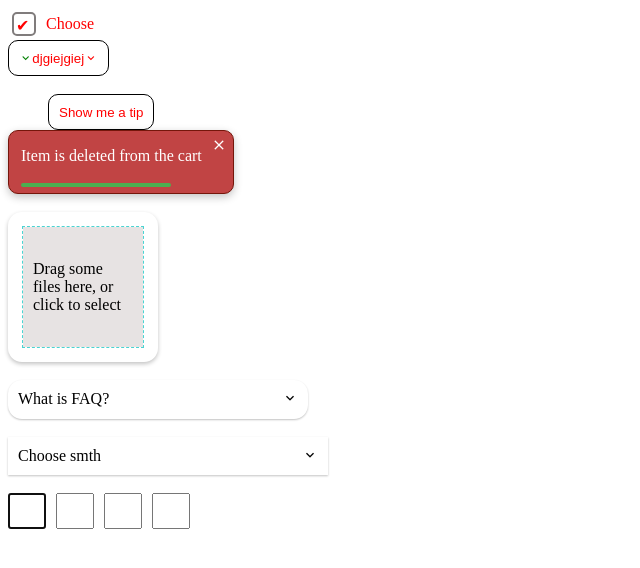
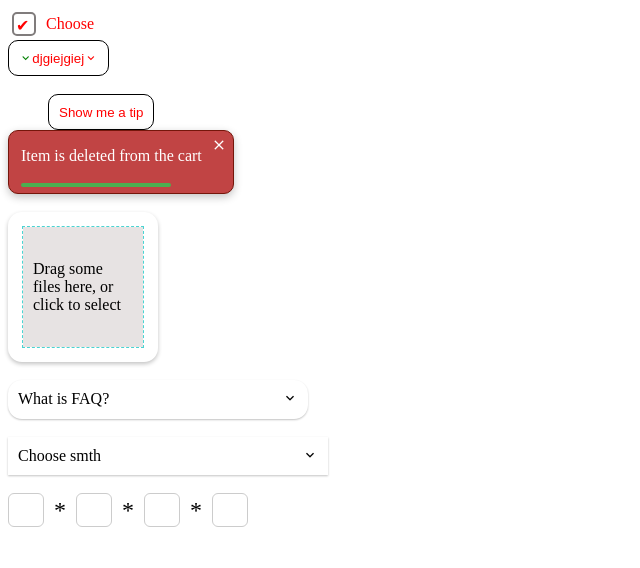
Before and after one commit to pltnv/Iana-ui, a Vue app: page / in a window 1280 px wide. Shown: the top 568 px of the page, without its empty margins (0-640 px from the left). Built offline with nearby package versions, Linux system fonts and the light colour scheme.

Commit message:
feat: i-code(otp) divider adds & fixes

```diff
--- a/src/App.vue
+++ b/src/App.vue
@@ -53,7 +53,7 @@
     <br />
     <i-select v-model="selectedItem" :items="selectItems" label="Choose smth" />
     <br />
-    <i-code amount="4" />
+    <i-code amount="4" divider="*" type="text" />
   </div>
 </template>
 
--- a/src/components/ICode/ICode.vue
+++ b/src/components/ICode/ICode.vue
@@ -1,15 +1,25 @@
 <template>
   <div class="i-otp-input">
+    <template v-for="(number, index) in +amount" :key="number">
       <input
         ref="input"
         v-model.trim="localValue[index]"
-      v-for="(number, index) in +amount"
-      :key="number"
+        :type="type"
         autofocus
         maxlength="1"
+        min="0"
+        max="9"
+        :readonly="readonly"
+        :disabled="disabled"
         class="i-otp-input__field"
         @input="handleInput($event, index)"
       />
+      <span
+        v-if="index < +amount - 1"
+        v-text="divider"
+        class="i-otp-input__divider"
+      />
+    </template>
   </div>
 </template>
 
@@ -20,21 +30,30 @@ export default {
   name: "ICode",
   props: {
     id: String,
+    modelValue: String,
+    name: String,
     amount: String,
-    seporator: String,
+    divider: String,
     color: String,
     background: String,
     borderColor: String,
     size: String,
-    modelValue: String
+    disabled: Boolean,
+    readonly: Boolean,
+    type: {
+      default: "number",
+      validator: (value) => {
+        return ["number", "text", "password"].indexOf(value) !== -1;
+      }
+    }
   },
 
   setup(props, { emit }) {
     let localValue = ref([]);
+
     const input = ref(null);
 
     let handleInput = (e, i) => {
-      console.log(e.inputType);
       if (
         e.inputType === "deleteContentBackward" &&
         localValue.value[i] == ""
@@ -59,6 +78,7 @@ export default {
 <style lang="scss">
 .i-otp-input {
   display: flex;
+  align-items: center;
   gap: 10px;
 
   &__field {
@@ -66,6 +86,29 @@ export default {
     width: 30px;
     height: 30px;
     font-size: 30px;
+    border: 1px solid #ccc;
+    border-radius: 6px;
+    overflow: hidden;
+
+    &:disabled {
+      cursor: not-allowed;
+    }
+
+    &:focus {
+      outline: none;
+      border-color: #ccc;
+    }
+
+    // removes number's input arrows
+    &[type="number"]::-webkit-outer-spin-button,
+    &[type="number"]::-webkit-inner-spin-button {
+      -webkit-appearance: none;
+      margin: 0;
+    }
+  }
+
+  &__divider {
+    font-size: 24px;
   }
 }
 </style>
```
Lines whose indentation alone changed are shown as unchanged.
